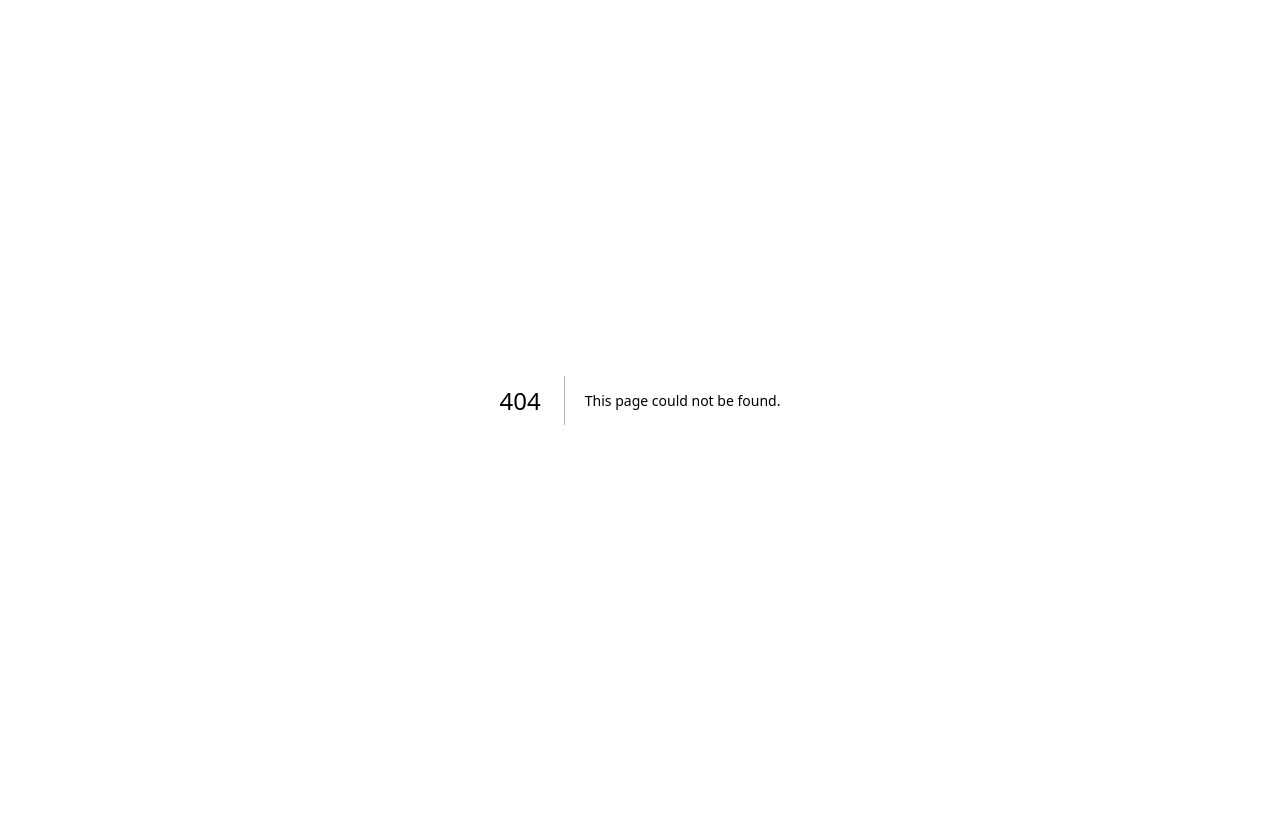
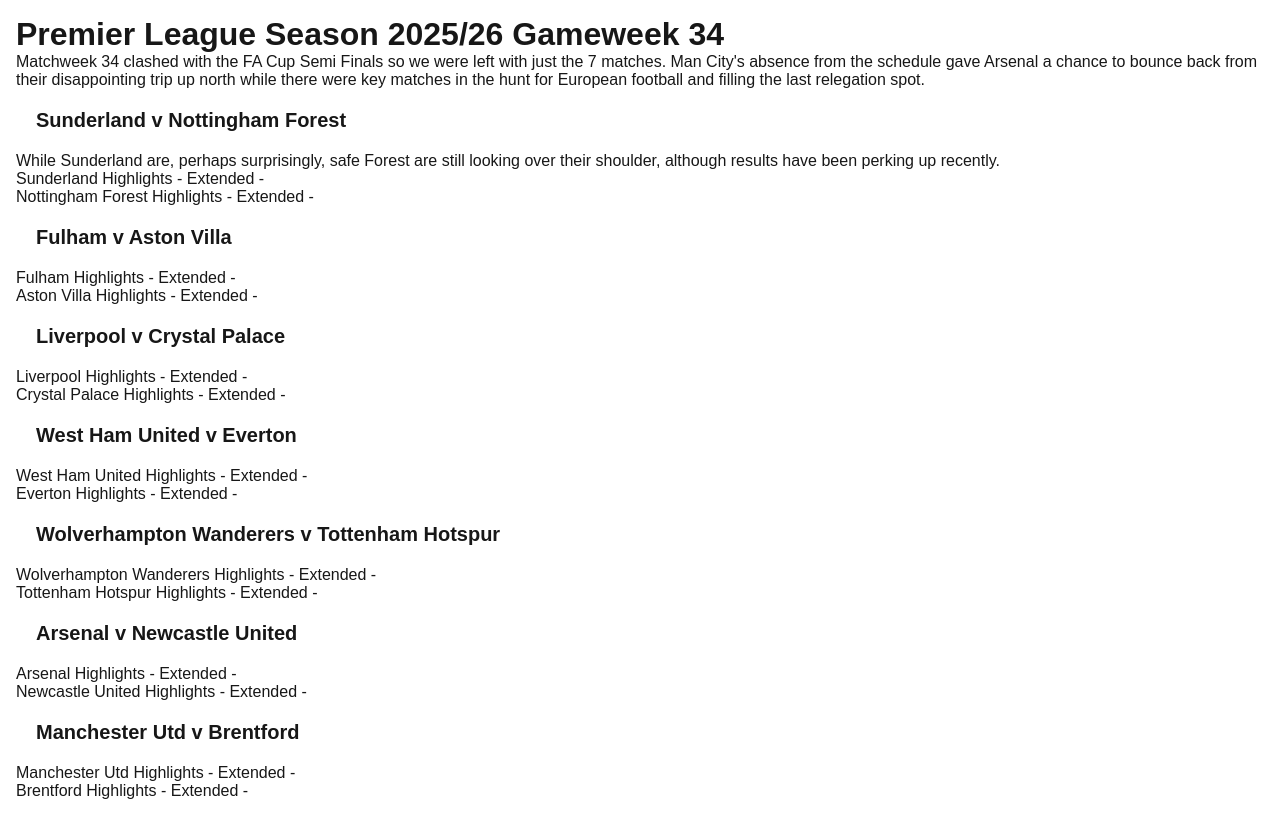
Before and after one commit to wisechimp/sporting-hilites, a Next.js app: page /football/premier-league/2025-26/matchweek-34 in a window 1280 px wide. Before the commit this address had no page. Built offline with nearby package versions, Linux system fonts and the light colour scheme.

Commit message:
feat: Adding Premier League 2025/26 week 34

```diff
--- /dev/null
+++ b/src/app/football/premier-league/2025-26/matchweek-34/page.mdx
@@ -0,0 +1,113 @@
+import YoutubeLink from "@/components/Youtube-Link";
+
+export const metadata = {
+  title: "Premier League Season 2025/26 Gameweek 34",
+  shortTitle: " Matchweek 34",
+  publishedAt: "2026-04-25T00:00:00Z",
+  summary:
+    "Matchweek 34 clashed with the FA Cup Semi Finals so we were left with just the 7 matches. Man City's absence from the schedule gave Arsenal a chance to bounce back from their disappointing trip up north while there were key matches in the hunt for European football and filling the last relegation spot.",
+};
+
+# {metadata.title}
+
+{metadata.summary}
+
+export const matchOne = {
+  teamOne: "Sunderland",
+  teamOneShortLink: "",
+  teamOneLongLink: "",
+  teamTwo: "Nottingham Forest",
+  teamTwoShortLink: "",
+  teamTwoLongLink: "",
+};
+
+## {matchOne.teamOne} v {matchOne.teamTwo}
+
+While Sunderland are, perhaps surprisingly, safe Forest are still looking over their shoulder, although results have been perking up recently.
+
+- {matchOne.teamOne} Highlights - <YoutubeLink videoCode={matchOne.teamOneShortLink} /> Extended - <YoutubeLink videoCode={matchOne.teamOneLongLink} />
+- {matchOne.teamTwo} Highlights - <YoutubeLink videoCode={matchOne.teamTwoShortLink} /> Extended - <YoutubeLink videoCode={matchOne.teamTwoLongLink} />
+
+export const matchTwo = {
+  teamOne: "Fulham",
+  teamOneShortLink: "",
+  teamOneLongLink: "",
+  teamTwo: "Aston Villa",
+  teamTwoShortLink: "",
+  teamTwoLongLink: "",
+};
+
+## {matchTwo.teamOne} v {matchTwo.teamTwo}
+
+- {matchTwo.teamOne} Highlights - <YoutubeLink videoCode={matchTwo.teamOneShortLink} /> Extended - <YoutubeLink videoCode={matchTwo.teamOneLongLink} />
+- {matchTwo.teamTwo} Highlights - <YoutubeLink videoCode={matchTwo.teamTwoShortLink} /> Extended - <YoutubeLink videoCode={matchTwo.teamTwoLongLink} />
+
+export const matchThree = {
+  teamOne: "Liverpool",
+  teamOneShortLink: "",
+  teamOneLongLink: "",
+  teamTwo: "Crystal Palace",
+  teamTwoShortLink: "",
+  teamTwoLongLink: "",
+};
+
+## {matchThree.teamOne} v {matchThree.teamTwo}
+
+- {matchThree.teamOne} Highlights - <YoutubeLink videoCode={matchThree.teamOneShortLink} /> Extended - <YoutubeLink videoCode={matchThree.teamOneLongLink} />
+- {matchThree.teamTwo} Highlights - <YoutubeLink videoCode={matchThree.teamTwoShortLink} /> Extended - <YoutubeLink videoCode={matchThree.teamTwoLongLink} />
+
+export const matchFour = {
+  teamOne: "West Ham United",
+  teamOneShortLink: "",
+  teamOneLongLink: "",
+  teamTwo: "Everton",
+  teamTwoShortLink: "",
+  teamTwoLongLink: "",
+};
+
+## {matchFour.teamOne} v {matchFour.teamTwo}
+
+- {matchFour.teamOne} Highlights - <YoutubeLink videoCode={matchFour.teamOneShortLink} /> Extended - <YoutubeLink videoCode={matchFour.teamOneLongLink} />
+- {matchFour.teamTwo} Highlights - <YoutubeLink videoCode={matchFour.teamTwoShortLink} /> Extended - <YoutubeLink videoCode={matchFour.teamTwoLongLink} />
+
+export const matchFive = {
+  teamOne: "Wolverhampton Wanderers",
+  teamOneShortLink: "",
+  teamOneLongLink: "",
+  teamTwo: "Tottenham Hotspur",
+  teamTwoShortLink: "",
+  teamTwoLongLink: "",
+};
+
+## {matchFive.teamOne} v {matchFive.teamTwo}
+
+- {matchFive.teamOne} Highlights - <YoutubeLink videoCode={matchFive.teamOneShortLink} /> Extended - <YoutubeLink videoCode={matchFive.teamOneLongLink} />
+- {matchFive.teamTwo} Highlights - <YoutubeLink videoCode={matchFive.teamTwoShortLink} /> Extended - <YoutubeLink videoCode={matchFive.teamTwoLongLink} />
+
+export const matchSix = {
+  teamOne: "Arsenal",
+  teamOneShortLink: "",
+  teamOneLongLink: "",
+  teamTwo: "Newcastle United",
+  teamTwoShortLink: "",
+  teamTwoLongLink: "",
+};
+
+## {matchSix.teamOne} v {matchSix.teamTwo}
+
+- {matchSix.teamOne} Highlights - <YoutubeLink videoCode={matchSix.teamOneShortLink} /> Extended - <YoutubeLink videoCode={matchSix.teamOneLongLink} />
+- {matchSix.teamTwo} Highlights - <YoutubeLink videoCode={matchSix.teamTwoShortLink} /> Extended - <YoutubeLink videoCode={matchSix.teamTwoLongLink} />
+
+export const matchSeven = {
+  teamOne: "Manchester Utd",
+  teamOneShortLink: "",
+  teamOneLongLink: "",
+  teamTwo: "Brentford",
+  teamTwoShortLink: "",
+  teamTwoLongLink: "",
+};
+
+## {matchSeven.teamOne} v {matchSeven.teamTwo}
+
+- {matchSeven.teamOne} Highlights - <YoutubeLink videoCode={matchSeven.teamOneShortLink} /> Extended - <YoutubeLink videoCode={matchSeven.teamOneLongLink} />
+- {matchSeven.teamTwo} Highlights - <YoutubeLink videoCode={matchSeven.teamTwoShortLink} /> Extended - <YoutubeLink videoCode={matchSeven.teamTwoLongLink} />
```
